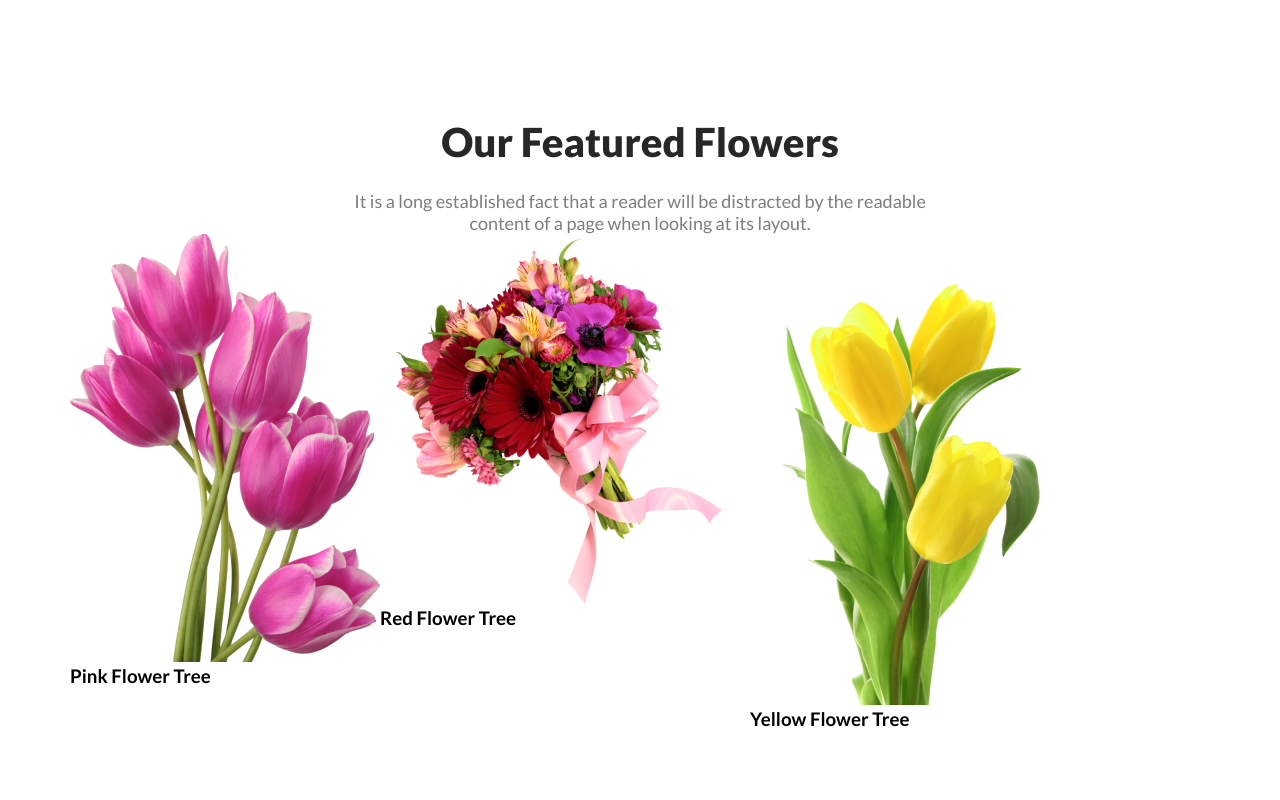
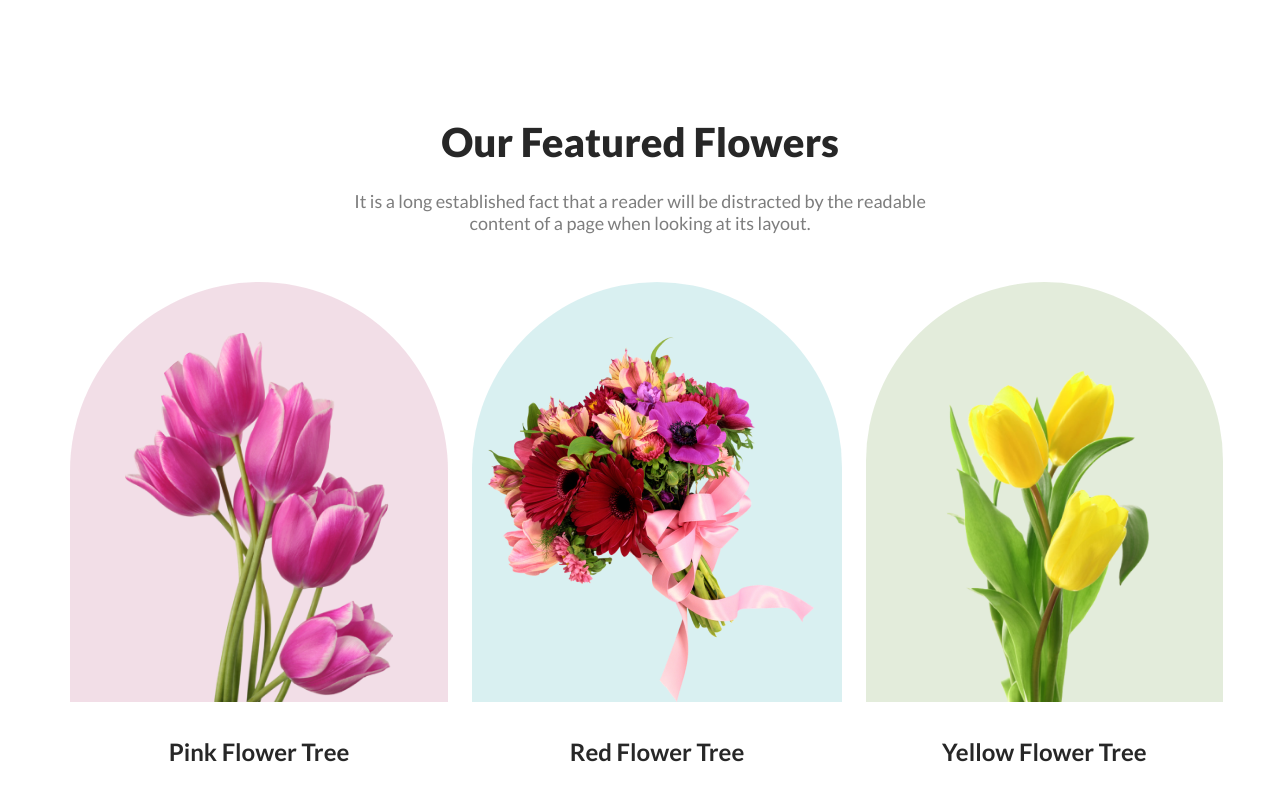
Before and after one commit to riponmondalbd/flower-shop, a plain HTML site: page index.html in a window 1280 px wide. Shown: the part 863-1663 px from the top of the page. Drawn offline with Linux system fonts and the light colour scheme.

Commit message:
flower section complete

```diff
--- a/index.html
+++ b/index.html
@@ -44,15 +44,15 @@
                 </p>
                 <div class="flower-container">
                     <div class="single-flower-container">
-                        <img src="images/pngwing 6.png" alt="flower">
+                        <img class="pink-flower" src="images/pngwing 6.png" alt="flower">
                         <h3>Pink Flower Tree</h3>
                     </div>
                     <div class="single-flower-container">
-                        <img src="images/pngwing 5.png" alt="flower">
+                        <img class="red-flower" src="images/pngwing 5.png" alt="flower">
                         <h3>Red Flower Tree</h3>
                     </div>
                     <div class="single-flower-container">
-                        <img src="images/pngwing 7.png" alt="flower">
+                        <img class="yellow-flower" src="images/pngwing 7.png" alt="flower">
                         <h3>Yellow Flower Tree</h3>
                     </div>
                 </div>
--- a/styles/style.css
+++ b/styles/style.css
@@ -86,4 +86,37 @@ header {
 
 .flower-container {
     display: flex;
+    align-items: flex-end;
+    gap: 24px;
+    margin-top: 48px;
 }
+
+.single-flower-container img {
+    padding-top: 50px;
+    border-radius: 300px 300px 0 0;
+    height: 370px;
+    /* width: 370px; */
+}
+
+.pink-flower {
+    background-color: rgba(167, 33, 98, 0.15);
+    padding: 0 55px 0 55px;
+}
+
+.red-flower {
+    background-color: rgba(5, 151, 160, 0.15);
+}
+
+.yellow-flower {
+    background-color: rgba(71, 125, 17, 0.15);
+    padding: 0 55px 0 55px;
+}
+
+.single-flower-container h3 {
+    text-align: center;
+    margin-top: 32px;
+    color: #272727;
+    font-size: 24px;
+    font-weight: 700;
+
+}
```
